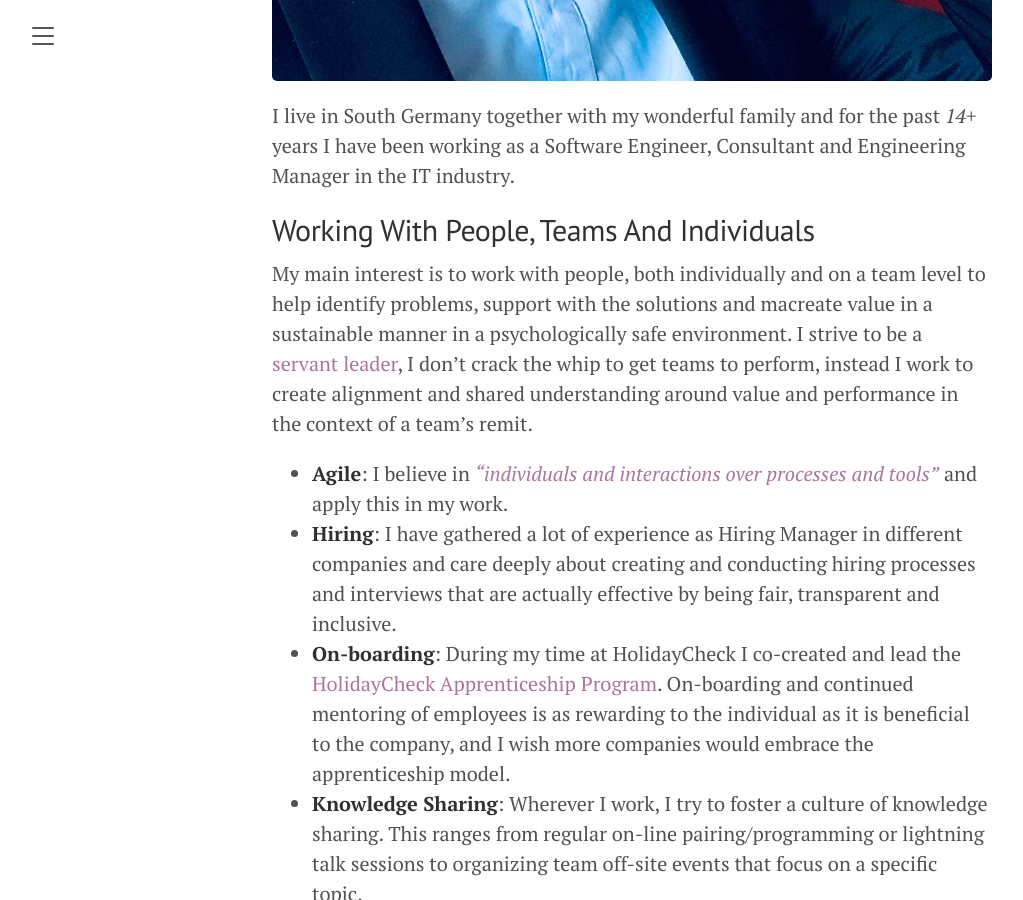
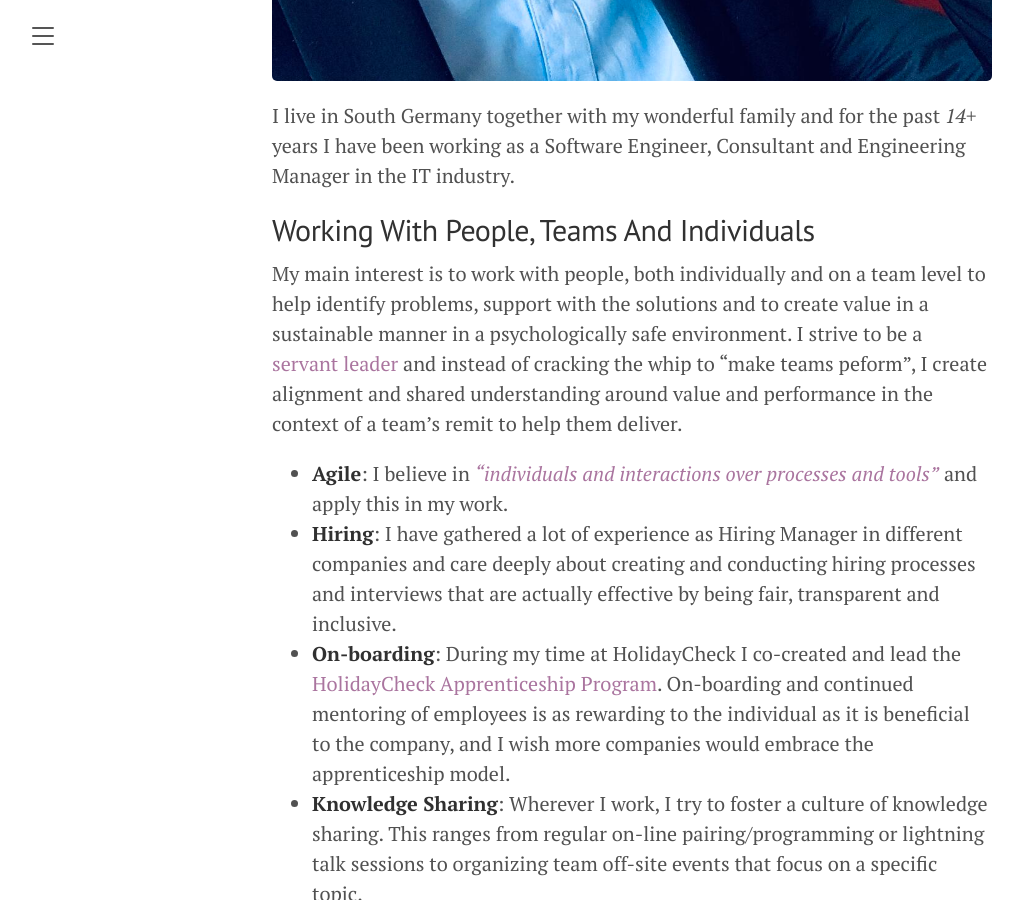
Before and after one commit to gilligan/gilligan.github.io, a Jekyll site: the page built from about.md, in a window 1280 px wide and 900 px high, scrolled down 1121 px. Shown: the whole window, without its empty margins (8-1031 px from the left). Built offline with Jekyll 4.4.1, drawn with Linux system fonts in a browser that asks for light colours; some of the changed text lies outside the part shown.

Commit message:
update about

```diff
--- a/about.md
+++ b/about.md
@@ -14,7 +14,8 @@ and for the past _14+_ years I have been working as a Software Engineer, Consult
 
 ## Working With People, Teams And Individuals
 
-My main interest is to work with people, both individually and on a team level to help identify problems, support with the solutions and macreate value in a sustainable manner in a psychologically safe environment. I strive to be a [servant leader](https://en.wikipedia.org/wiki/Servant_leadership), I don't crack the whip to get teams to perform, instead I work to create alignment and shared understanding around value and performance in the context of a team's remit.
+My main interest is to work with people, both individually and on a team level to help identify problems, support with the solutions and to create value in a sustainable manner in a psychologically safe environment.
+I strive to be a [servant leader](https://en.wikipedia.org/wiki/Servant_leadership) and instead of cracking the whip to "make teams peform", I create alignment and shared understanding around value and performance in the context of a team's remit to help them deliver.
 
 - **Agile**: I believe in [_"individuals and interactions over processes and tools"_](https://agilemanifesto.org/) and apply this in my work.
 - **Hiring**: I have gathered a lot of experience as Hiring Manager in different companies and care deeply about creating and conducting hiring processes and interviews that are actually effective by being fair, transparent and inclusive.
```
Also changed, not shown: other parts of about.md (+1 -0 lines).
